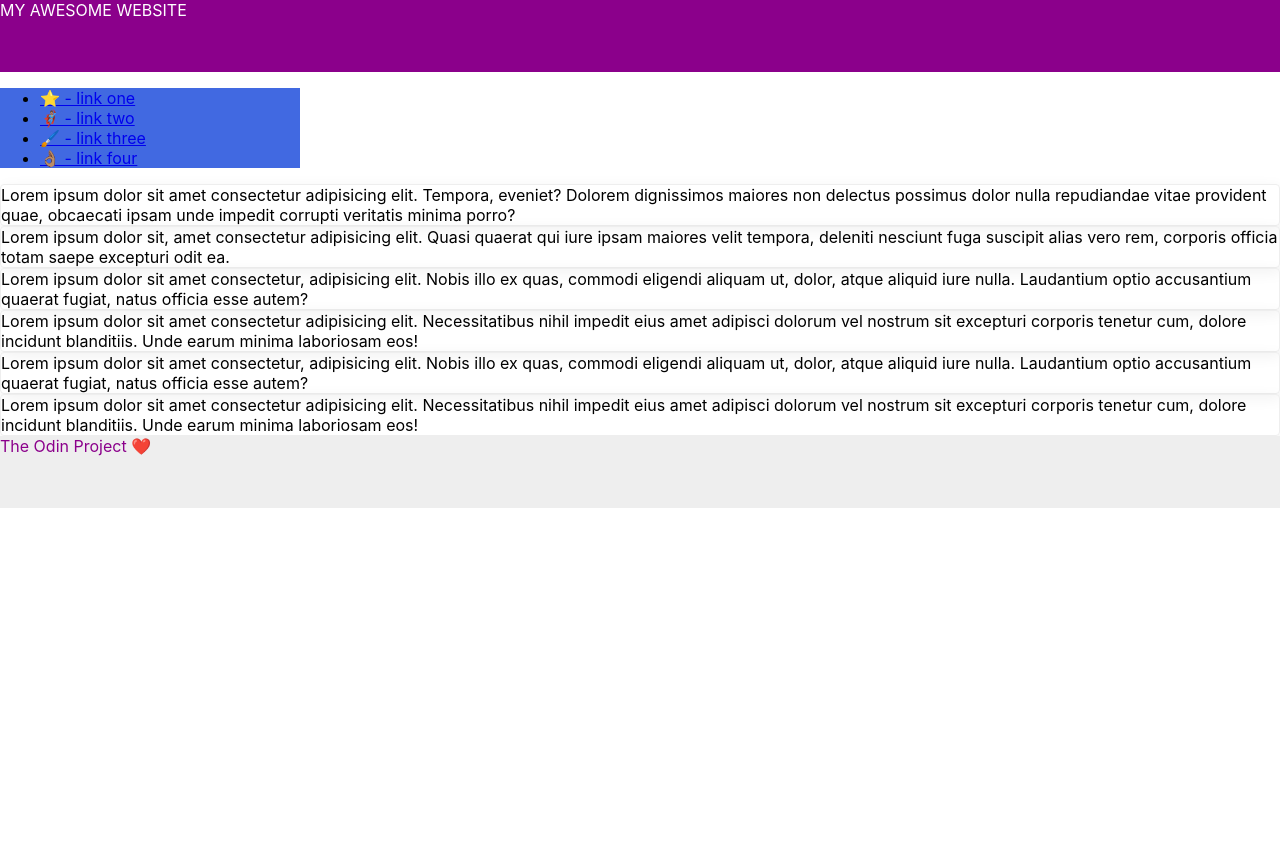
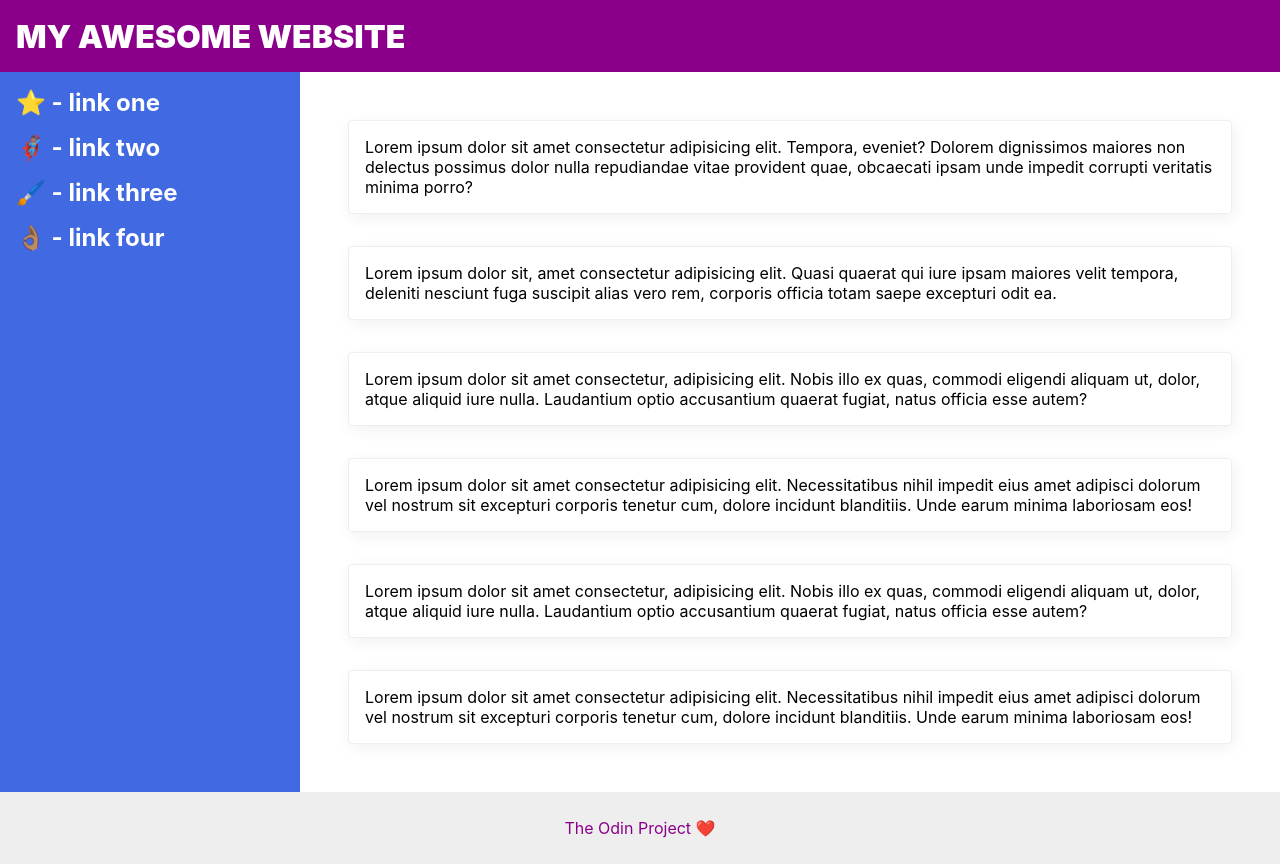
Before and after one commit to henrymancer/odin-css, a plain HTML site: page flex/07-flex-layout-2/index.html in a window 1280 px wide. Before the commit the page ends 800 px from the top, so only its background shows below. Drawn offline with Linux system fonts and the light colour scheme.

Commit message:
flex/07-flex-layout-2 solution

```diff
--- a/flex/07-flex-layout-2/index.html
+++ b/flex/07-flex-layout-2/index.html
@@ -13,6 +13,7 @@
       MY AWESOME WEBSITE
     </div>
 
+    <div class="container">
       <div class="sidebar">
         <ul>
           <li><a href="#">⭐ - link one</a></li>
@@ -22,12 +23,15 @@
         </ul>
       </div>
 
+      <div class="container wrapper">
         <div class="card">Lorem ipsum dolor sit amet consectetur adipisicing elit. Tempora, eveniet? Dolorem dignissimos maiores non delectus possimus dolor nulla repudiandae vitae provident quae, obcaecati ipsam unde impedit corrupti veritatis minima porro?</div>
         <div class="card">Lorem ipsum dolor sit, amet consectetur adipisicing elit. Quasi quaerat qui iure ipsam maiores velit tempora, deleniti nesciunt fuga suscipit alias vero rem, corporis officia totam saepe excepturi odit ea.</div>
         <div class="card">Lorem ipsum dolor sit amet consectetur, adipisicing elit. Nobis illo ex quas, commodi eligendi aliquam ut, dolor, atque aliquid iure nulla. Laudantium optio accusantium quaerat fugiat, natus officia esse autem?</div>
         <div class="card">Lorem ipsum dolor sit amet consectetur adipisicing elit. Necessitatibus nihil impedit eius amet adipisci dolorum vel nostrum sit excepturi corporis tenetur cum, dolore incidunt blanditiis. Unde earum minima laboriosam eos!</div>
         <div class="card">Lorem ipsum dolor sit amet consectetur, adipisicing elit. Nobis illo ex quas, commodi eligendi aliquam ut, dolor, atque aliquid iure nulla. Laudantium optio accusantium quaerat fugiat, natus officia esse autem?</div>
         <div class="card">Lorem ipsum dolor sit amet consectetur adipisicing elit. Necessitatibus nihil impedit eius amet adipisci dolorum vel nostrum sit excepturi corporis tenetur cum, dolore incidunt blanditiis. Unde earum minima laboriosam eos!</div>
+      </div>
+    </div>
 
     <div class="footer">
       The Odin Project ❤️
--- a/flex/07-flex-layout-2/style.css
+++ b/flex/07-flex-layout-2/style.css
@@ -2,28 +2,72 @@ body {
   font-family: -apple-system, BlinkMacSystemFont, 'Segoe UI', Roboto, Oxygen, Ubuntu, Cantarell, 'Open Sans', 'Helvetica Neue', sans-serif;
   margin: 0;
   min-height: 100vh;
+  display: flex;
+  flex-direction: column;
 }
 
 .header {
   height: 72px;
   background: darkmagenta;
   color: white;
+  font-weight: 900;
+  font-size: 32px;
+  display: flex;
+  align-items: center;
+  padding: 0 16px;
 }
 
 .footer {
   height: 72px;
   background: #eee;
   color: darkmagenta;
+  display: flex;
+  justify-content: center;
+  align-items: center;
 }
 
 .sidebar {
   width: 300px;
   background: royalblue;
   box-sizing: border-box;
+  flex: 0 0 auto;
+  font-size: 24px;
 }
 
 .card {
   border: 1px solid #eee;
   box-shadow: 2px 4px 16px rgba(0,0,0,.06);
   border-radius: 4px;
+  flex: 1 0 400px;
+  padding: 16px;
 }
+
+.container {
+  display: flex;
+  flex-direction: row;
+  flex: 1;
+}
+
+.container.wrapper {
+  flex-wrap: wrap;
+  justify-content: space-around;
+  gap: 32px;
+  padding: 48px;
+}
+
+ul {
+  list-style: none;
+  padding: 16px;
+  margin: 0;
+  display: flex;
+  flex-direction: column;
+  gap: 16px;
+  justify-content: flex-start;
+  align-items: flex-start;
+}
+
+a {
+  color: white;
+  text-decoration: none;
+  font-weight: bold;
+}
```
Lines whose indentation alone changed are shown as unchanged.
